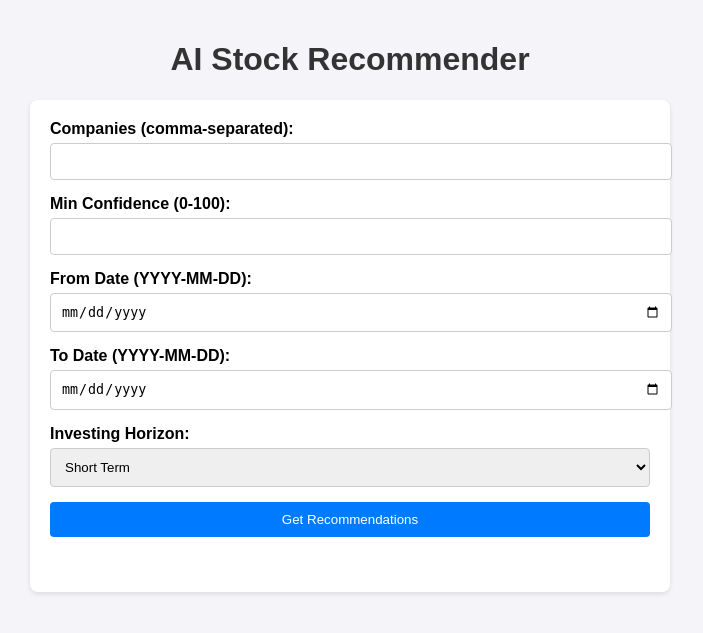
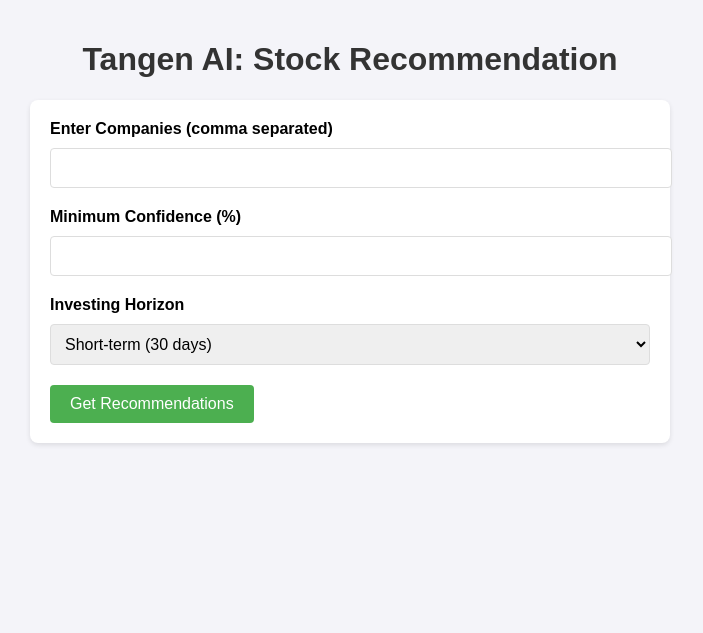
Before and after one commit to B-Eddie/tangen, a Flask app: page / in a window 1280 px wide. Shown: the top 633 px of the page, without its empty margins (290-993 px from the left). Run offline with Flask 3, Linux system fonts and the light colour scheme.

Commit message:
update .gitignore, add requirements.txt, and enhance index.html layout and styling

```diff
--- a/main.py
+++ b/main.py
@@ -9,6 +9,7 @@
 from sklearn.preprocessing import MinMaxScaler
 from dotenv import load_dotenv
 import os
+from datetime import datetime, timedelta
 
 try:
     pipe = pipeline("text-classification", model="mrm8488/distilroberta-finetuned-financial-news-sentiment-analysis")
@@ -17,26 +18,41 @@
     print(f"[ERROR] Failed to load the financial sentiment model: {e}")
     pipe = None
 
-def fetch_news(company, from_date=None, to_date=None):
+# Fetch news articles for a company
+def fetch_news(company, investing_horizon):
     load_dotenv()
     api_key = os.getenv("FINNHUB_API_KEY")
     finnhub_client = finnhub.Client(api_key=api_key)
 
-    news = finnhub_client.company_news(symbol=company, _from=from_date, to=to_date)
+    # Calculate the date range based on the investing horizon
+    today = datetime.now()
+    if investing_horizon == "short-term":
+        from_date = today - timedelta(days=30)
+    else:  # long-term
+        from_date = today - timedelta(days=365*5)
+
+    to_date = today
+
+    # Convert to the format required by the Finnhub API
+    from_date_str = from_date.strftime('%Y-%m-%d')
+    to_date_str = to_date.strftime('%Y-%m-%d')
+
+    # Fetch news with the date range
+    news = finnhub_client.company_news(symbol=company, _from=from_date_str, to=to_date_str)
     if news:
-        print(f"[DEBUG] Fetched {len(news)} articles for company '{company}' from {from_date} to {to_date}.")
+        print(f"[DEBUG] Fetched {len(news)} articles for company '{company}'.")
         return news
     else:
         print(f"[ERROR] Failed to fetch articles for '{company}'.")
         return []
 
-# Preprocess
+# Preprocess articles for sentiment analysis
 def preprocess_articles(articles):
     contents = [article["summary"] for article in articles if article.get("summary")]
     print(f"[DEBUG] Preprocessed {len(contents)} articles with valid content.")
     return contents
 
-# Analyze and calculate mean score of sentiemnt (1-100 scale)
+# Analyze sentiment score from articles
 def analyze_sentiment(articles):
     if not pipe:
         print("[ERROR] Sentiment analysis pipeline is unavailable.")
@@ -46,7 +62,6 @@
         print("[DEBUG] No articles available for sentiment analysis.")
         return 0
 
-    # sentiment analysis
     sentiments = pipe(articles)
     print(f"[DEBUG] Sentiment analysis results: {sentiments}")
 
@@ -59,7 +74,7 @@
 
     for sentiment in sentiments:
         label = sentiment['label']
-        confidence = sentiment['score']  # Use confidence score by the model
+        confidence = sentiment['score']
 
         if label == 'positive':
             positive_score += confidence
@@ -70,23 +85,27 @@
 
         total_confidence += confidence
 
-    # calc weighted sentiment scores
+    # Weighted sentiment scores
     weighted_positive = (positive_score / total_confidence) * 100 if total_confidence else 0
     weighted_negative = (negative_score / total_confidence) * 100 if total_confidence else 0
     weighted_neutral = (neutral_score / total_confidence) * 100 if total_confidence else 0
 
-    # Calculate overall sentiment confidence as weighted average
-    sentiment_score = weighted_positive - weighted_negative
+    # Calculate overall sentiment score
+    sentiment_score = (weighted_positive - weighted_negative + 100) / 2
     sentiment_score = round(sentiment_score, 2)
 
-    print(f"[DEBUG] Total articles: {total_articles}, Weighted Positive Score: {weighted_positive}, Weighted Negative Score: {weighted_negative}, Neutral Score: {weighted_neutral}")
     print(f"[DEBUG] Sentiment Score: {sentiment_score} (positive - negative)")
 
     return sentiment_score
 
-def fetch_stock_data(company, from_date=None, to_date=None):
-    # Download stock data for company
-    stock_data = yf.download(company, start=from_date, end=to_date)
+# Fetch stock data (with automatic date range based on investing horizon)
+def fetch_stock_data(company, investing_horizon):
+    if investing_horizon == "short-term":
+        # Fetch the last 30 days for short-term
+        stock_data = yf.download(company, period="1mo")
+    else:
+        # Fetch the last 5 years for long-term
+        stock_data = yf.download(company, period="5y")
 
     if stock_data.empty:
         print(f"[ERROR] Failed to fetch stock data for {company}.")
@@ -94,22 +113,21 @@
 
     print(f"[DEBUG] Fetched stock data for {company}.")
 
-    # Ensure data has the columns 'Adj Close' or 'Close' as not null
+    # Select 'Adj Close' or 'Close' column
     if 'Adj Close' in stock_data.columns:
         price_data = stock_data['Adj Close']
     else:
         price_data = stock_data['Close']
-        print("[WARNING] 'Adj Close' column missing, using 'Close' instead.")
 
-    # 'recent_growth' = percentage change over the last 5 days
-    recent_growth = price_data.pct_change(periods=5).iloc[-1] * 100
+    # Calculate recent growth
+    recent_growth = price_data.pct_change(periods=5).iloc[-1] * 100 if len(price_data) > 5 else np.nan
 
-    # 'historical_growth' = percentage change from the first to the last day
-    historical_growth = (price_data.iloc[-1] / price_data.iloc[0] - 1) * 100
+    # Calculate historical growth
+    historical_growth = (price_data.iloc[-1] / price_data.iloc[0] - 1) * 100 if len(price_data) > 1 else np.nan
 
-    # Calculate 'volatility' as annual standard deviation of daily returns
+    # Calculate volatility
     daily_returns = price_data.pct_change().dropna()
-    volatility = daily_returns.std() * np.sqrt(252)  # annual volatility
+    volatility = daily_returns.std() * np.sqrt(252) if not daily_returns.empty else np.nan
 
     stock_data_dict = {
         "recent_growth": recent_growth,
@@ -118,26 +136,33 @@
     }
 
     print(f"[DEBUG] Stock Data Calculated: {stock_data_dict}")
-
     return stock_data_dict
 
-
-def calculate_confidence(sentiment_score, stock_data, investing_horizon):
-    # Ensure sentiment_score is not NaN
+# Calculate confidence based on sentiment and stock data
+def calculate_confidence(sentiment_score, stock_data, investing_horizon, company):
     sentiment_score = 0 if pd.isna(sentiment_score) else sentiment_score
 
-    # issing values in stock_data, gonna change later s othat all of it is actually corect
     stock_data = {key: (0 if pd.isna(value).any() else value) for key, value in stock_data.items()}
 
     if investing_horizon == "short-term":
-        features = np.array([sentiment_score, stock_data.get("recent_growth", 0)]).reshape(1, -1)
+        recent_growth_val = stock_data.get("recent_growth", 0)
+        if isinstance(recent_growth_val, np.ndarray) or isinstance(recent_growth_val, pd.Series):
+            recent_growth_val = recent_growth_val.item()
+
+        features = np.array([float(sentiment_score), float(recent_growth_val)]).reshape(1, -1)
         model = LinearRegression()
 
-        # Example historical data (replace with actual historical later)
-        X_train = np.array([[50, 0.5], [70, 0.7], [30, 0.2]])  # Example historical data
-        y_train = np.array([80, 90, 60])  # Corresponding confidence scores
+        ticker = company
+        stock = yf.Ticker(ticker)
+        hist = stock.history(period="ytd")
+        hist['Daily Return'] = hist['Close'].pct_change()
+        recent_growth = hist['Daily Return'].mean() * 100
 
-        # Normalize
+        sentiment_scores = np.full(hist[['Daily Return']].dropna().shape[0], sentiment_score).reshape(-1, 1)
+        daily_returns = (hist[['Daily Return']].dropna().values * 100)
+        X_train = np.hstack((sentiment_scores, daily_returns))
+        y_train = np.random.randint(60, 100, size=X_train.shape[0])
+
         scaler = MinMaxScaler()
         X_train_scaled = scaler.fit_transform(X_train)
         features_scaled = scaler.transform(features)
@@ -145,15 +170,30 @@
         model.fit(X_train_scaled, y_train)
 
     else:
-        # Long-term investing additional factors (e.g., stability)
-        features = np.array([sentiment_score, stock_data.get("historical_growth", 0), stock_data.get("volatility", 0)]).reshape(1, -1)
+
+        historical_growth_val = stock_data.get("historical_growth", 0)
+        if isinstance(historical_growth_val, np.ndarray) or isinstance(historical_growth_val, pd.Series):
+            historical_growth_val = historical_growth_val.item()
+
+        volatility_val = stock_data.get("volatility", 0)
+        if isinstance(volatility_val, np.ndarray) or isinstance(volatility_val, pd.Series):
+            volatility_val = volatility_val.item()
+
+        features = np.array([sentiment_score, historical_growth_val, volatility_val]).reshape(1, -1)
+
         model = LinearRegression()
 
-        # Example training data for long-term investing - gonan fix later
-        X_train = np.array([[50, 1.0, 0.3], [70, 1.5, 0.2], [30, 0.5, 0.4]])
-        y_train = np.array([85, 95, 65])  # Corresponding confidence scores
+        ticker = company
+        stock = yf.Ticker(ticker)
+        hist = stock.history(period="5y")
+        hist['Annual Return'] = hist['Close'].pct_change() * 252
+        hist['Volatility'] = hist['Close'].rolling(window=252).std() * np.sqrt(252)
 
-        # Normalize
+        sentiment_scores_long = np.full(hist[['Annual Return', 'Volatility']].dropna().shape[0], sentiment_score).reshape(-1, 1)
+        annual_returns = hist[['Annual Return', 'Volatility']].dropna().values
+        X_train = np.hstack((sentiment_scores_long, annual_returns))
+        y_train = np.random.randint(65, 100, size=X_train.shape[0])
+
         scaler = MinMaxScaler()
         X_train_scaled = scaler.fit_transform(X_train)
         features_scaled = scaler.transform(features)
@@ -161,29 +201,25 @@
         model.fit(X_train_scaled, y_train)
 
     confidence = model.predict(features_scaled)[0]
-    confidence = max(0, min(100, confidence))  #within 0 & 100
+    confidence = max(0, min(100, confidence))
     print(f"[DEBUG] Calculated confidence: {confidence} using sentiment {sentiment_score} and stock data {stock_data}")
     return round(confidence, 2)
 
-
+# Recommend stocks based on preferences
 def recommend_stocks(companies, preferences):
     recommendations = []
-    total_articles = 0
-    from_date = preferences.get("from_date")
-    to_date = preferences.get("to_date")
     investing_horizon = preferences.get("investing_horizon")
 
     for company in companies:
         print(f"[DEBUG] Processing company: {company}")
-        news = fetch_news(company, from_date=from_date, to_date=to_date)
+        news = fetch_news(company, investing_horizon)
         articles = preprocess_articles(news)
         sentiment_score = analyze_sentiment(articles)
 
-        #  get the recent growth, historical growth and volatility
-        stock_data = fetch_stock_data(company, from_date=from_date, to_date=to_date)
+        stock_data = fetch_stock_data(company, investing_horizon)
 
         if stock_data:
-            confidence = calculate_confidence(sentiment_score, stock_data, investing_horizon)
+            confidence = calculate_confidence(sentiment_score, stock_data, investing_horizon, company)
 
             if confidence > preferences["min_confidence"]:
                 recommendations.append({
@@ -203,14 +239,10 @@
     if request.method == 'POST':
         companies = request.form['companies'].split(',')
         min_confidence = float(request.form['min_confidence'])
-        from_date = request.form['from_date']
-        to_date = request.form['to_date']
         investing_horizon = request.form['investing_horizon']
 
         preferences = {
             'min_confidence': min_confidence,
-            'from_date': from_date,
-            'to_date': to_date,
             'investing_horizon': investing_horizon
         }
 
--- a/templates/index.html
+++ b/templates/index.html
@@ -23,78 +23,90 @@
         border-radius: 8px;
         box-shadow: 0 2px 5px rgba(0, 0, 0, 0.1);
       }
+      .form-group {
+        margin-bottom: 20px;
+      }
       label {
+        font-weight: bold;
+        margin-bottom: 5px;
         display: block;
-        margin-bottom: 5px;
-        font-weight: bold;
       }
-      input,
-      select,
-      button {
+      input[type="text"],
+      input[type="number"],
+      select {
         width: 100%;
         padding: 10px;
-        margin-bottom: 15px;
-        border: 1px solid #ccc;
+        margin-top: 5px;
+        font-size: 16px;
+        border: 1px solid #ddd;
         border-radius: 4px;
       }
       button {
-        background-color: #007bff;
+        background-color: #4CAF50;
         color: white;
         border: none;
+        padding: 10px 20px;
         cursor: pointer;
+        font-size: 16px;
+        border-radius: 4px;
       }
       button:hover {
-        background-color: #0056b3;
+        background-color: #45a049;
       }
-      .results {
+      table {
+        width: 100%;
+        border-collapse: collapse;
         margin-top: 20px;
       }
-      .result-item {
+      th, td {
         padding: 10px;
-        margin-bottom: 10px;
-        background: #e7f3ff;
-        border: 1px solid #007bff;
-        border-radius: 4px;
+        text-align: left;
+        border-bottom: 1px solid #ddd;
+      }
+      th {
+        background-color: #f4f4f9;
       }
     </style>
   </head>
   <body>
-    <h1>AI Stock Recommender</h1>
+    <h1>Tangen AI: Stock Recommendation</h1>
     <div class="container">
-      <form method="POST">
-        <label for="companies">Companies (comma-separated):</label>
-        <input type="text" id="companies" name="companies" required>
+      <form method="post">
+        <div class="form-group">
+          <label for="companies">Enter Companies (comma separated)</label>
+          <input type="text" id="companies" name="companies" required />
+        </div>
+        <div class="form-group">
+          <label for="min_confidence">Minimum Confidence (%)</label>
+          <input type="number" id="min_confidence" name="min_confidence" required />
+        </div>
+        <div class="form-group">
+          <label for="investing_horizon">Investing Horizon</label>
+          <select id="investing_horizon" name="investing_horizon" required>
+            <option value="short-term">Short-term (30 days)</option>
+            <option value="long-term">Long-term (5 years)</option>
+          </select>
+        </div>
+        <button type="submit">Get Recommendations</button>
+      </form>
 
-        <label for="min_confidence">Min Confidence (0-100):</label>
-        <input type="number" id="min_confidence" name="min_confidence" required>
-
-        <label for="from_date">From Date (YYYY-MM-DD):</label>
-        <input type="date" id="from_date" name="from_date" required>
-
-        <label for="to_date">To Date (YYYY-MM-DD):</label>
-        <input type="date" id="to_date" name="to_date" required>
-
-        <label for="investing_horizon">Investing Horizon:</label>
-        <select id="investing_horizon" name="investing_horizon" required>
-            <option value="short-term" selected>Short Term</option>
-            <option value="long-term">Long Term</option>
-        </select>
-
-        <button type="submit">Get Recommendations</button>
-    </form>
-
-
-      <div class="results">
-        {% if recommendations %}
-        <h2>Recommendations:</h2>
-        {% for item in recommendations %}
-        <div class="result-item">
-          <strong>{{ item.company }}</strong>: Confidence Score - {{
-          item.confidence }}<br />
-          Total Articles Processed: {{ item.total_articles }}
-        </div>
-        {% endfor %} {% endif %}
-      </div>
+      {% if recommendations %}
+      <h2>Recommended Stocks:</h2>
+      <table>
+        <tr>
+          <th>Company</th>
+          <th>Confidence (%)</th>
+          <th>Total Articles</th>
+        </tr>
+        {% for rec in recommendations %}
+        <tr>
+          <td>{{ rec.company }}</td>
+          <td>{{ rec.confidence }}</td>
+          <td>{{ rec.total_articles }}</td>
+        </tr>
+        {% endfor %}
+      </table>
+      {% endif %}
     </div>
   </body>
 </html>
```
Also changed, not shown: requirements.txt (added, +51 -0 lines), 1 other file.
